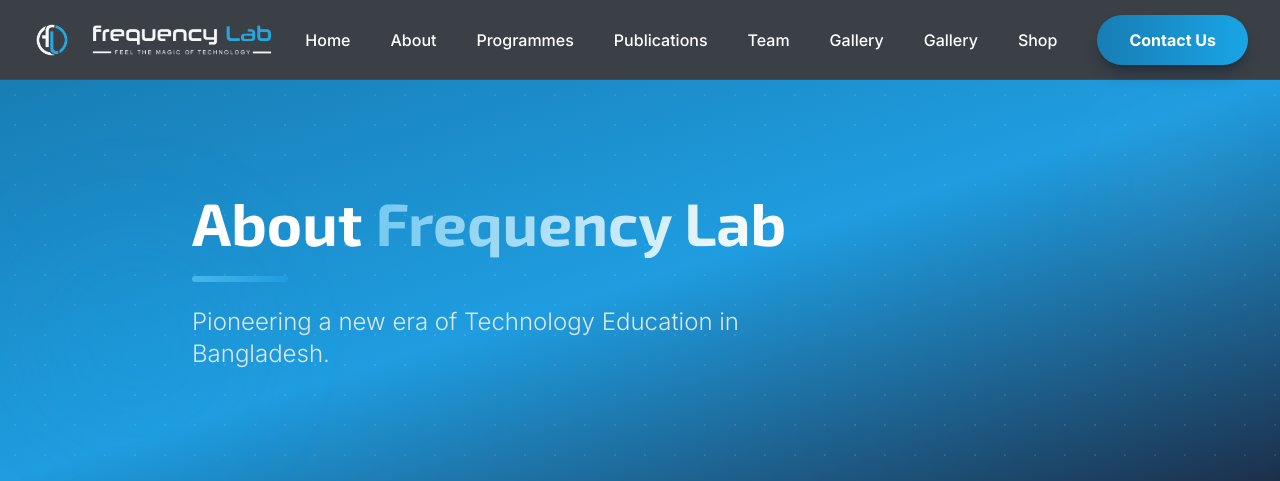
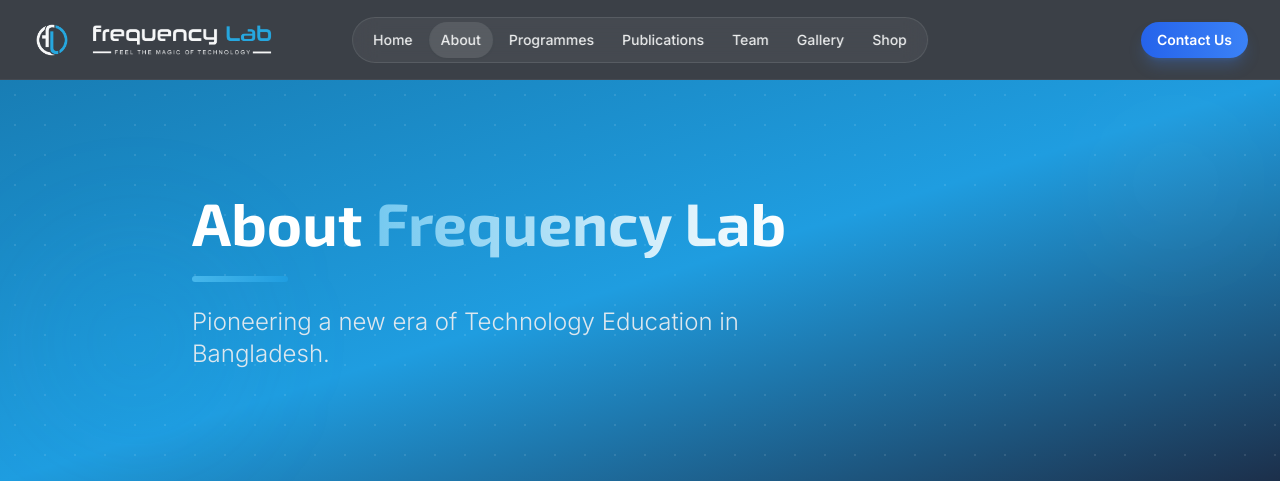
Before and after one commit to Iftekhar-Tasnim/Frequnecy_lab_php_update, a PHP site: page /pages/about.php in a window 1280 px wide. Shown: the top 481 px of the page. Run offline with PHP 8.4, Linux system fonts and the light colour scheme; style sheets or scripts are compiled from the project's sources.

Commit message:
feat: Redesign Navbar - Centered Links, Static Background, Optimized Layout

```diff
--- a/includes/navbar.php
+++ b/includes/navbar.php
@@ -1,31 +1,41 @@
 <!-- Navigation -->
 <nav id="navbar" class="fixed top-0 left-0 w-full z-50 transition-all duration-300">
-    <?php $base = $path ?? ''; ?>
-    <div class="absolute inset-0 bg-prussian-blue-950/80 backdrop-blur-xl border-b border-white/5"></div>
+    <?php
+    $base = $path ?? '';
+    $current_page = basename($_SERVER['PHP_SELF']);
+    ?>
+    <div id="navbar-bg" class="absolute inset-0 bg-prussian-blue-950/80 backdrop-blur-xl border-b border-white/5 opacity-100"></div>
     <div class="max-w-7xl mx-auto px-4 sm:px-6 lg:px-8 relative">
         <div class="flex items-center justify-between h-20">
-            <div class="flex items-center gap-4">
-                <a href="#/" class="flex items-center gap-3">
-                    <img src="<?php echo $base; ?>assets/logo/F_Lab logo Badge.png" alt="Logo" class="h-10 w-10">
+            <!-- Left: Logo -->
+            <div class="flex-shrink-0 flex items-center">
+                <a href="<?php echo $base; ?>index.php" class="flex items-center gap-3 group">
+                    <img src="<?php echo $base; ?>assets/logo/F_Lab logo Badge.png" alt="Logo" class="h-10 w-10 group-hover:drop-shadow-[0_0_8px_rgba(31,157,224,0.6)] transition-all">
                     <img src="<?php echo $base; ?>assets/logo/F_Lab logo(full name).png" alt="Frequency Lab" class="h-12 hidden sm:block">
                 </a>
             </div>
 
-            <!-- Desktop Nav -->
-            <div class="hidden lg:flex items-center gap-2">
-                <a href="#/" class="nav-link text-white font-medium">Home<span class="nav-indicator"></span></a>
-                <a href="#/about" class="nav-link text-white font-medium">About<span class="nav-indicator"></span></a>
-                <a href="#/programmes" class="nav-link text-white font-medium">Programmes<span class="nav-indicator"></span></a>
-                <a href="#/publications" class="nav-link text-white font-medium">Publications<span class="nav-indicator"></span></a>
-                <a href="#/team" class="nav-link text-white font-medium">Team<span class="nav-indicator"></span></a>
-                <a href="#/gallery" class="nav-link text-white font-medium">Gallery<span class="nav-indicator"></span></a>
-                <a href="#/gallery" class="nav-link text-white font-medium">Gallery<span class="nav-indicator"></span></a>
-                <a href="#/shop" class="nav-link text-white font-medium">Shop<span class="nav-indicator"></span></a>
-                <a href="#/contact" class="ml-4 btn-premium">Contact Us</a>
+            <!-- Center: Desktop Nav Links -->
+            <div class="hidden lg:flex items-center justify-center absolute left-1/2 top-1/2 -translate-x-1/2 -translate-y-1/2">
+                <nav class="flex items-center gap-1 bg-white/5 px-2 py-1 rounded-full border border-white/10 backdrop-blur-md">
+                    <a href="<?php echo $base; ?>index.php" class="nav-link px-3 py-2 text-sm text-white/90 hover:text-white font-medium rounded-full transition-all <?php echo ($current_page == 'index.php') ? 'bg-white/10 text-white shadow-sm' : 'hover:bg-white/5'; ?>">Home</a>
+                    <a href="<?php echo $base; ?>pages/about.php" class="nav-link px-3 py-2 text-sm text-white/90 hover:text-white font-medium rounded-full transition-all <?php echo ($current_page == 'about.php') ? 'bg-white/10 text-white shadow-sm' : 'hover:bg-white/5'; ?>">About</a>
+                    <a href="<?php echo $base; ?>pages/programmes.php" class="nav-link px-3 py-2 text-sm text-white/90 hover:text-white font-medium rounded-full transition-all <?php echo ($current_page == 'programmes.php') ? 'bg-white/10 text-white shadow-sm' : 'hover:bg-white/5'; ?>">Programmes</a>
+                    <a href="<?php echo $base; ?>pages/publications.php" class="nav-link px-3 py-2 text-sm text-white/90 hover:text-white font-medium rounded-full transition-all <?php echo ($current_page == 'publications.php') ? 'bg-white/10 text-white shadow-sm' : 'hover:bg-white/5'; ?>">Publications</a>
+                    <a href="<?php echo $base; ?>pages/team.php" class="nav-link px-3 py-2 text-sm text-white/90 hover:text-white font-medium rounded-full transition-all <?php echo ($current_page == 'team.php') ? 'bg-white/10 text-white shadow-sm' : 'hover:bg-white/5'; ?>">Team</a>
+                    <a href="<?php echo $base; ?>pages/gallery.php" class="nav-link px-3 py-2 text-sm text-white/90 hover:text-white font-medium rounded-full transition-all <?php echo ($current_page == 'gallery.php') ? 'bg-white/10 text-white shadow-sm' : 'hover:bg-white/5'; ?>">Gallery</a>
+                    <a href="<?php echo $base; ?>pages/shop.php" class="nav-link px-3 py-2 text-sm text-white/90 hover:text-white font-medium rounded-full transition-all <?php echo ($current_page == 'shop.php') ? 'bg-white/10 text-white shadow-sm' : 'hover:bg-white/5'; ?>">Shop</a>
+                </nav>
             </div>
 
+            <!-- Right: Contact & Mobile Menu -->
+            <div class="flex items-center gap-4">
+                <a href="<?php echo $base; ?>pages/contact.php" class="inline-flex items-center justify-center px-4 py-2 text-sm font-semibold text-white transition-all bg-gradient-to-r from-blue-600 to-blue-500 rounded-full hover:from-blue-500 hover:to-blue-400 shadow-lg shadow-blue-500/25 hover:shadow-blue-500/40 hover:-translate-y-0.5 <?php echo ($current_page == 'contact.php') ? 'ring-2 ring-offset-2 ring-blue-500 ring-offset-slate-900' : ''; ?>">
+                    Contact Us
+                </a>
+
                 <!-- Mobile menu button -->
-            <button id="mobile-menu-btn" class="lg:hidden text-white p-2">
+                <button id="mobile-menu-btn" class="lg:hidden text-white p-2 rounded-lg hover:bg-white/10 transition-colors">
                     <svg id="menu-icon" class="h-6 w-6" fill="none" viewBox="0 0 24 24" stroke="currentColor">
                         <path stroke-linecap="round" stroke-linejoin="round" stroke-width="2" d="M4 6h16M4 12h16m-7 6h7" />
                     </svg>
@@ -35,19 +45,19 @@
                 </button>
             </div>
         </div>
+    </div>
 
     <!-- Mobile Menu -->
     <div id="mobile-menu" class="hidden lg:hidden bg-prussian-blue-950 border-t border-white/5">
         <div class="px-4 pt-2 pb-6 space-y-1">
-            <a href="#/" class="block px-3 py-4 text-white hover:bg-white/5 font-exo mobile-nav-link">Home</a>
-            <a href="#/about" class="block px-3 py-4 text-white hover:bg-white/5 font-exo mobile-nav-link">About</a>
-            <a href="#/programmes" class="block px-3 py-4 text-white hover:bg-white/5 font-exo mobile-nav-link">Programmes</a>
-            <a href="#/publications" class="block px-3 py-4 text-white hover:bg-white/5 font-exo mobile-nav-link">Publications</a>
-            <a href="#/team" class="block px-3 py-4 text-white hover:bg-white/5 font-exo mobile-nav-link">Team</a>
-            <a href="#/gallery" class="block px-3 py-4 text-white hover:bg-white/5 font-exo mobile-nav-link">Gallery</a>
-            <a href="#/gallery" class="block px-3 py-4 text-white hover:bg-white/5 font-exo mobile-nav-link">Gallery</a>
-            <a href="#/shop" class="block px-3 py-4 text-white hover:bg-white/5 font-exo mobile-nav-link">Shop</a>
-            <a href="#/contact" class="block px-3 py-4 text-yale-blue-400 font-bold font-exo mobile-nav-link">Contact Us</a>
+            <a href="<?php echo $base; ?>index.php" class="block px-3 py-4 text-white hover:bg-white/5 font-exo mobile-nav-link">Home</a>
+            <a href="<?php echo $base; ?>pages/about.php" class="block px-3 py-4 text-white hover:bg-white/5 font-exo mobile-nav-link">About</a>
+            <a href="<?php echo $base; ?>pages/programmes.php" class="block px-3 py-4 text-white hover:bg-white/5 font-exo mobile-nav-link">Programmes</a>
+            <a href="<?php echo $base; ?>pages/publications.php" class="block px-3 py-4 text-white hover:bg-white/5 font-exo mobile-nav-link">Publications</a>
+            <a href="<?php echo $base; ?>pages/team.php" class="block px-3 py-4 text-white hover:bg-white/5 font-exo mobile-nav-link">Team</a>
+            <a href="<?php echo $base; ?>pages/gallery.php" class="block px-3 py-4 text-white hover:bg-white/5 font-exo mobile-nav-link">Gallery</a>
+            <a href="<?php echo $base; ?>pages/shop.php" class="block px-3 py-4 text-white hover:bg-white/5 font-exo mobile-nav-link">Shop</a>
+            <a href="<?php echo $base; ?>pages/contact.php" class="block px-3 py-4 text-yale-blue-400 font-bold font-exo mobile-nav-link">Contact Us</a>
         </div>
     </div>
 </nav>
--- a/js/main.js
+++ b/js/main.js
@@ -171,22 +171,11 @@
 
 // Navbar scroll effect
 function initializeNavbarScroll() {
+    // Dynamic scroll effect removed as per user request
     const navbar = document.getElementById('navbar');
-    if (!navbar) return;
-
-    let lastScroll = 0;
-
-    window.addEventListener('scroll', function () {
-        const currentScroll = window.pageYOffset;
-
-        if (currentScroll > 50) {
-            navbar.classList.add('navbar-scrolled');
-        } else {
-            navbar.classList.remove('navbar-scrolled');
-        }
-
-        lastScroll = currentScroll;
-    });
+    if (navbar) {
+        navbar.classList.remove('navbar-scrolled');
+    }
 }
 
 // Carousel functionality
```
Lines whose indentation alone changed are shown as unchanged.
